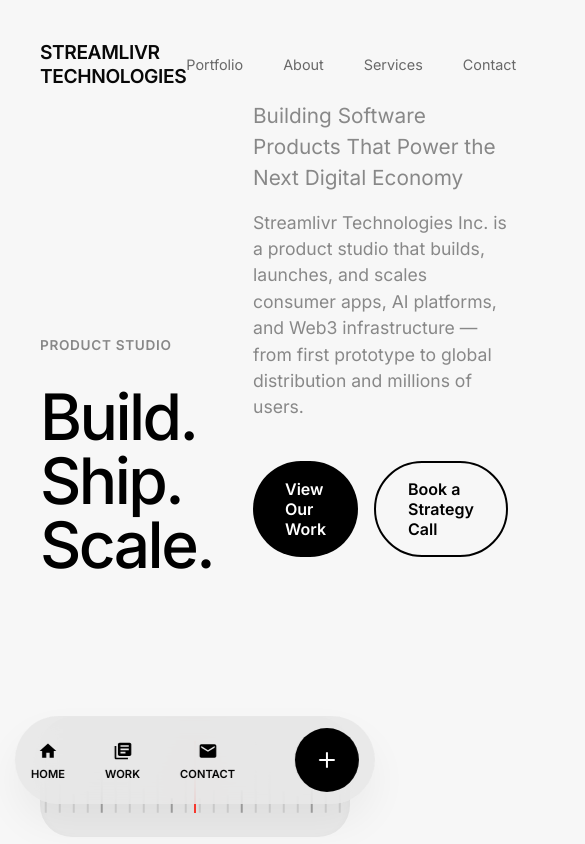
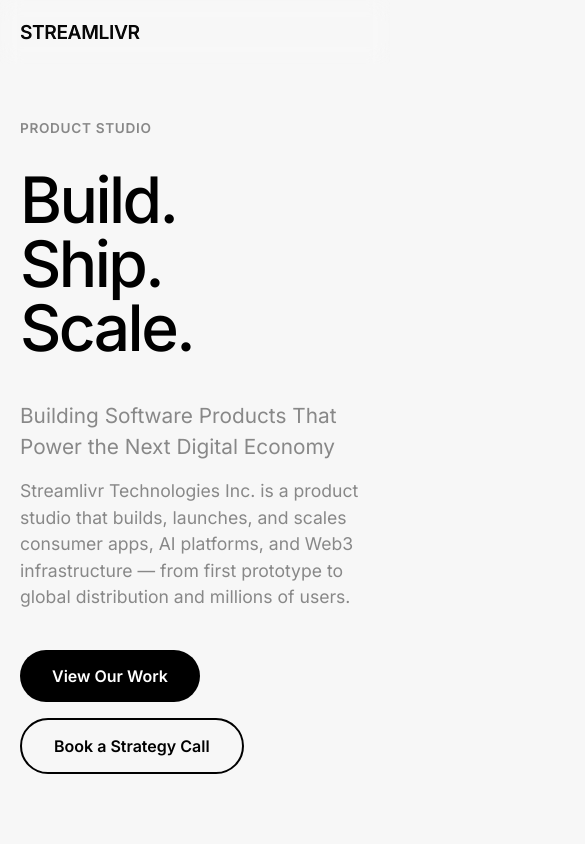
Before and after one commit to joshuaehizibue/portfolio, a React (Vite) app: page / in a window 390 px wide. Shown: the top 844 px of the page, 585 px wide, since content can reach past the window. Built offline with nearby package versions, Linux system fonts and the light colour scheme.

Commit message:
feat: responsive mobile optimization

```diff
--- a/src/components/Header.jsx
+++ b/src/components/Header.jsx
@@ -1,7 +1,7 @@
 const Header = () => {
     return (
         <header>
-            <a href="#" className="logo" style={{ textDecoration: 'none', color: 'inherit' }}>STREAMLIVR TECHNOLOGIES</a>
+            <a href="#" className="logo" style={{ textDecoration: 'none', color: 'inherit', zIndex: 101 }}>STREAMLIVR</a>
             <nav className="nav-links">
                 <a href="#portfolio" className="nav-item">Portfolio</a>
                 <a href="#about" className="nav-item">About</a>
--- a/src/components/Hero.jsx
+++ b/src/components/Hero.jsx
@@ -37,7 +37,7 @@
                     <p className="body-text">
                         Streamlivr Technologies Inc. is a product studio that builds, launches, and scales consumer apps, AI platforms, and Web3 infrastructure — from first prototype to global distribution and millions of users.
                     </p>
-                    <div className="hero-ctas" style={{ display: 'flex', gap: '16px', marginTop: '24px' }}>
+                    <div className="hero-ctas" style={{ display: 'flex', gap: '16px', marginTop: '24px', flexWrap: 'wrap' }}>
                         <a href="#portfolio" className="cta-primary">
                             View Our Work
                         </a>
--- a/src/components/Research.jsx
+++ b/src/components/Research.jsx
@@ -20,11 +20,11 @@
                     <div className="label" style={{ marginBottom: '20px' }}>Data Lab</div>
                     <h2 className="display-lg">Market Forensics</h2>
                 </div>
-                <div>
+                <div style={{ marginTop: '40px' }}>
                     <p className="body-text" style={{ marginBottom: '40px' }}>
                         Our research division uses quantitative analysis to uncover user patterns others miss. We don't guess; we measure.
                     </p>
-                    <div style={{ display: 'flex', gap: '40px' }}>
+                    <div style={{ display: 'flex', gap: '40px', flexWrap: 'wrap' }}>
                         <div className="stat-block">
                             <h3 className="display-num">12M</h3>
                             <div className="label">Data Points</div>
--- a/src/components/Services.jsx
+++ b/src/components/Services.jsx
@@ -56,6 +56,7 @@
                             key={i}
                             className={`service-item${i === activeIndex ? ' active' : ''}`}
                             onMouseEnter={() => activateService(i)}
+                            onClick={() => activateService(i)}
                         >
                             <span>{String(i + 1).padStart(2, '0')}</span>
                             {label}
@@ -99,7 +100,7 @@
                             </p>
                         </div>
 
-                        <div style={{ alignSelf: 'flex-end' }}>
+                        <div style={{ alignSelf: 'flex-end', marginTop: 'auto', paddingTop: '40px' }}>
                             <span className="label" style={{ display: 'block', marginBottom: '8px' }}>
                                 Capacity Load
                             </span>
--- a/src/index.css
+++ b/src/index.css
@@ -801,144 +801,129 @@
   transform: scale(1.05);
 }
 
-.address-text {
-  font-size: 1.2rem;
-  color: var(--text-secondary);
-  line-height: 1.6;
+/* ===== RESPONSIVE ===== */
+@media (max-width: 1200px) {
+  :root {
+    --container-width: 960px;
   }
 
-/* ===== FOOTER ===== */
-.footer-section {
-  background: var(--bg-surface);
-  padding: 80px 0 40px;
-  margin-bottom: 100px;
+  .display-xl {
+    font-size: 6rem;
   }
 
-.footer-grid {
-  display: grid;
-  grid-template-columns: 2fr 1fr 1fr 1.5fr;
-  gap: 60px;
-  margin-bottom: 60px;
+  .app-grid-full {
+    grid-template-columns: repeat(2, 1fr);
   }
 
-.footer-links-group {
-  display: flex;
-  flex-direction: column;
-  gap: 0;
-}
-
-.footer-link {
-  font-size: 0.95rem;
-  color: var(--text-secondary);
-  text-decoration: none;
-  padding: 8px 0;
-  transition: color 0.2s, transform 0.2s;
-  display: block;
-}
-
-.footer-link:hover {
-  color: var(--text-primary);
-  transform: translateX(4px);
-}
-
-.footer-bottom {
-  border-top: 1px solid rgba(0, 0, 0, 0.08);
-  padding-top: 32px;
-}
-
-.footer-bottom p {
-  font-size: 0.85rem;
-  color: var(--text-secondary);
-  line-height: 1.5;
-}
-
-/* ===== DOCK ===== */
-.dock-container {
-  position: fixed;
-  bottom: 40px;
-  left: 50%;
-  transform: translateX(-50%);
-  background: rgba(230, 230, 230, 0.8);
-  backdrop-filter: blur(20px);
-  padding: 12px 16px;
-  border-radius: 999px;
-  display: flex;
-  align-items: center;
-  gap: 40px;
-  box-shadow: 0 20px 40px rgba(0, 0, 0, 0.05);
-  z-index: 999;
-}
-
-.dock-item {
-  display: flex;
-  flex-direction: column;
-  align-items: center;
-  gap: 6px;
-  cursor: pointer;
-  color: var(--text-primary);
-  text-decoration: none;
-}
-
-.dock-icon {
-  width: 24px;
-  height: 24px;
-  background: transparent;
-  border-radius: 50%;
-  display: grid;
-  place-items: center;
-}
-
-.dock-label {
-  font-size: 0.7rem;
-  font-weight: 600;
-  text-transform: uppercase;
-}
-
-.action-fab {
-  width: 64px;
-  height: 64px;
-  background-color: black;
-  border-radius: 50%;
-  color: white;
-  display: grid;
-  place-items: center;
-  transition: transform 0.2s;
-  cursor: pointer;
-  margin-left: 20px;
-  text-decoration: none;
-}
-
-.action-fab:hover {
-  transform: scale(1.1);
-}
-
-/* ===== ANIMATIONS ===== */
-.reveal {
-  opacity: 0;
-  transform: translateY(20px);
-  animation: fadeInUp 0.8s forwards;
-}
-
-@keyframes fadeInUp {
-  to {
-    opacity: 1;
-    transform: translateY(0);
+  .service-wheel-container {
+    height: 60vh;
   }
 }
 
-.delay-1 {
-  animation-delay: 0.1s;
+@media (max-width: 768px) {
+  :root {
+    --container-width: 100%;
   }
 
-.delay-2 {
-  animation-delay: 0.2s;
+  .container {
+    padding: 0 20px;
   }
 
-.delay-3 {
-  animation-delay: 0.3s;
+  .display-xl {
+    font-size: 4rem;
   }
 
-/* ===== SMOOTH SCROLL ===== */
-html {
-  scroll-behavior: smooth;
+  .display-lg {
+    font-size: 2.5rem;
   }
+
+  /* Header */
+  header {
+    padding: 20px;
+    background: rgba(0, 0, 0, 0.8);
+    backdrop-filter: blur(10px);
+  }
+
+  .nav-links {
+    display: none;
+    /* Mobile menu TODO: Implement hamburger or simplify */
+  }
+
+  /* Hero */
+  .hero-content {
+    grid-template-columns: 1fr;
+    gap: 40px;
+  }
+
+  .hero {
+    padding-top: 120px;
+  }
+
+  /* About */
+  .about-grid {
+    grid-template-columns: 1fr;
+  }
+
+  /* Services */
+  .service-wheel-container {
+    display: flex;
+    flex-direction: column-reverse;
+    height: auto;
+  }
+
+  .service-list {
+    display: flex;
+    flex-direction: row;
+    overflow-x: auto;
+    padding-bottom: 20px;
+    width: 100%;
+    gap: 20px;
+  }
+
+  .service-item {
+    font-size: 1.5rem;
+    flex-shrink: 0;
+  }
+
+  .lens-card {
+    min-height: 400px;
+    padding: 30px;
+  }
+
+  /* Portfolio */
+  .app-grid-full {
+    grid-template-columns: 1fr;
+  }
+
+  /* Research */
+  .dot-grid-card {
+    grid-template-columns: 1fr;
+    padding: 40px;
+    gap: 40px;
+  }
+
+  /* Tech Stack */
+  .tech-grid {
+    grid-template-columns: 1fr;
+  }
+
+  /* Why Streamlivr */
+  .why-grid {
+    grid-template-columns: 1fr;
+  }
+
+  /* CTA Banner */
+  .cta-banner-content {
+    flex-direction: column;
+    align-items: flex-start;
+  }
+
+  .cta-banner {
+    padding: 40px;
+  }
+
+  /* Contact */
+  .contact-grid {
+    grid-template-columns: 1fr;
+  }
+}
```
Also changed, not shown: 1 other file (tests, documents, lock files or other folders). Lines whose indentation alone changed are shown as unchanged.
